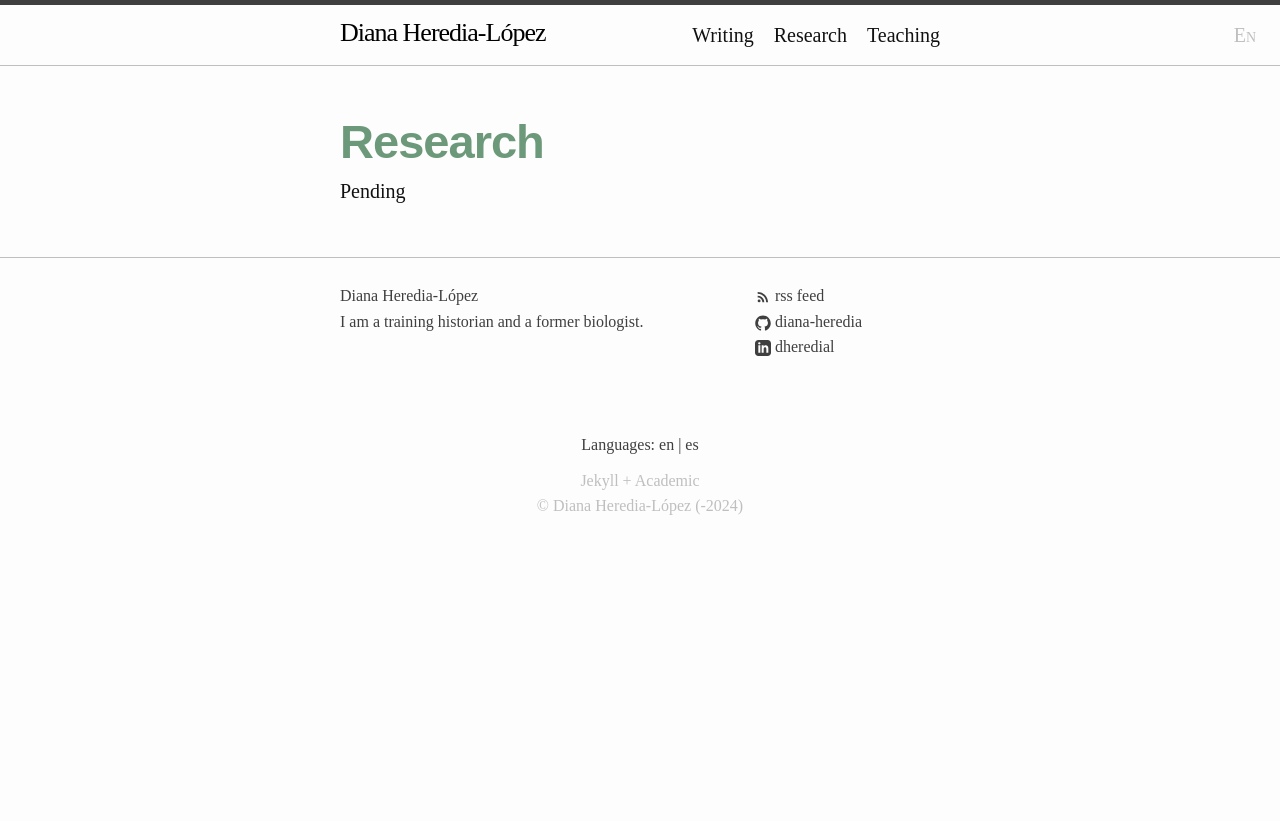
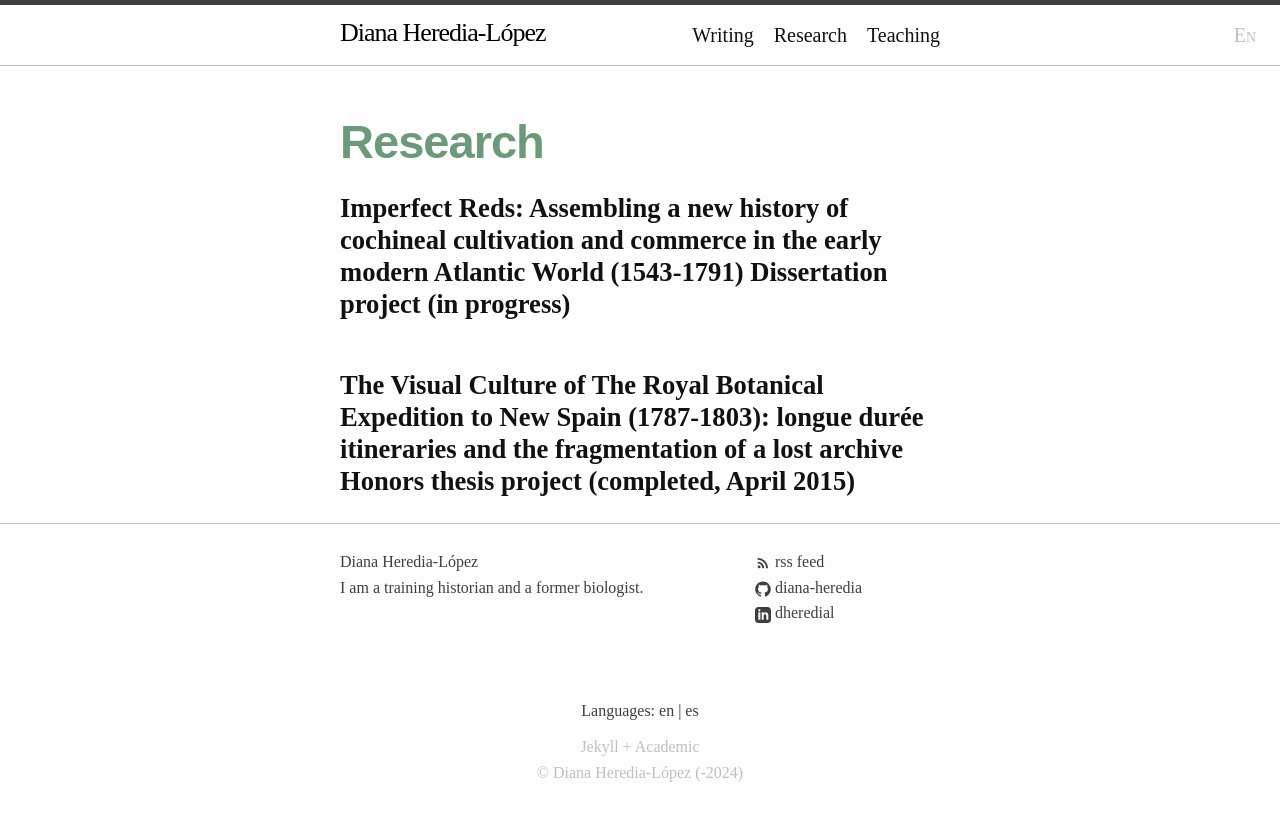
Before and after one commit to diana-heredia/diana-heredia.github.io, a Jekyll site: the page built from research.markdown, in a window 1280 px wide. Shown: the top 821 px of the page. Built offline with Jekyll 4.4.1, drawn with Linux system fonts in a browser that asks for light colours; some web fonts are replaced.

Commit message:
Update research.markdown
added project descriptions

```diff
--- a/research.markdown
+++ b/research.markdown
@@ -3,4 +3,8 @@ layout: page
 title: Research
 permalink: /en/research/
 ---
-Pending
+<h3>Imperfect Reds: Assembling a new history of cochineal cultivation and commerce in the early modern Atlantic World (1543-1791)
+Dissertation project (in progress)</h3>
+
+<h3>The Visual Culture of The Royal Botanical Expedition to New Spain (1787-1803): longue durée itineraries and the fragmentation of a lost archive
+Honors thesis project (completed, April 2015) </h3>
```
